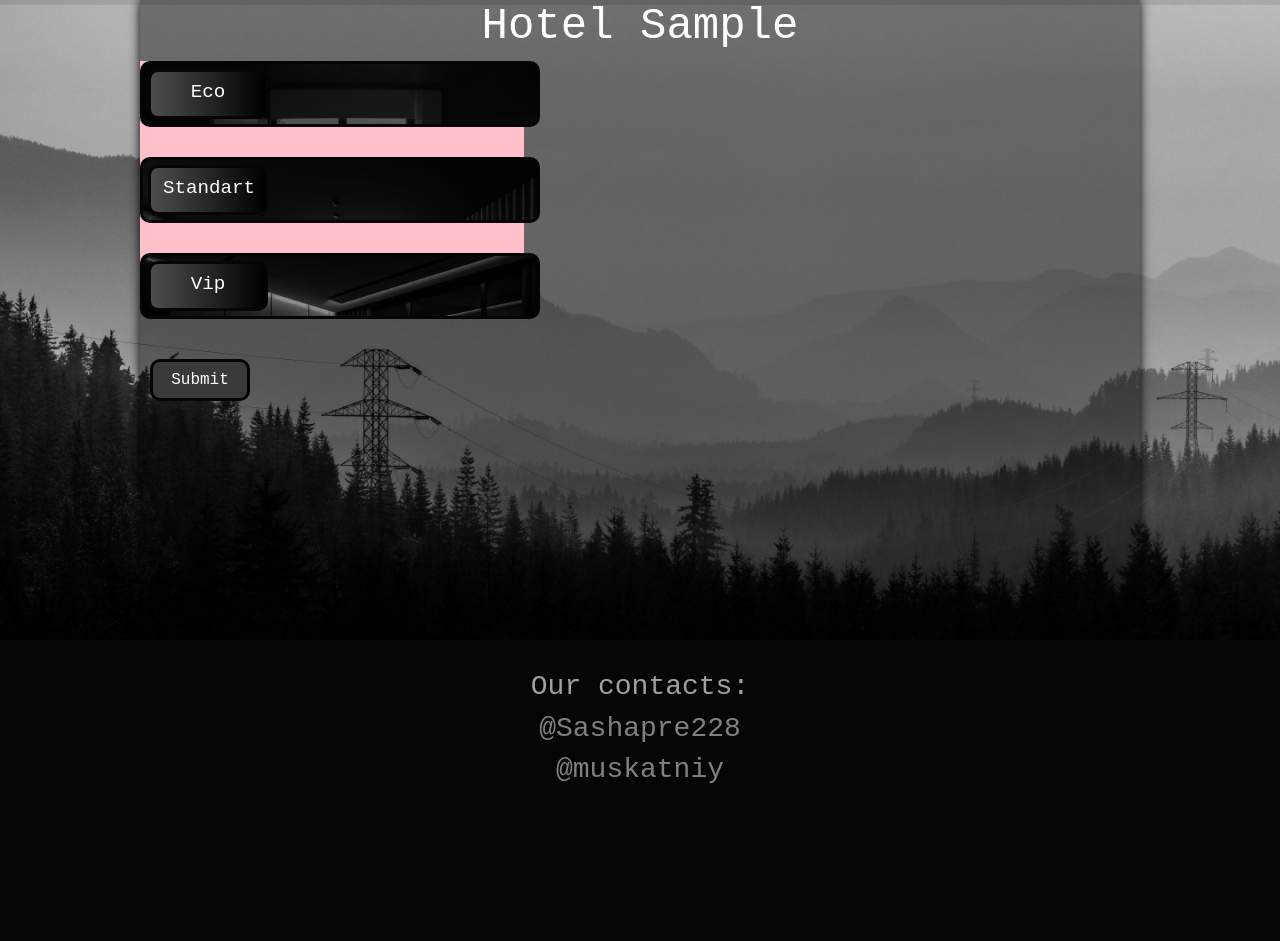
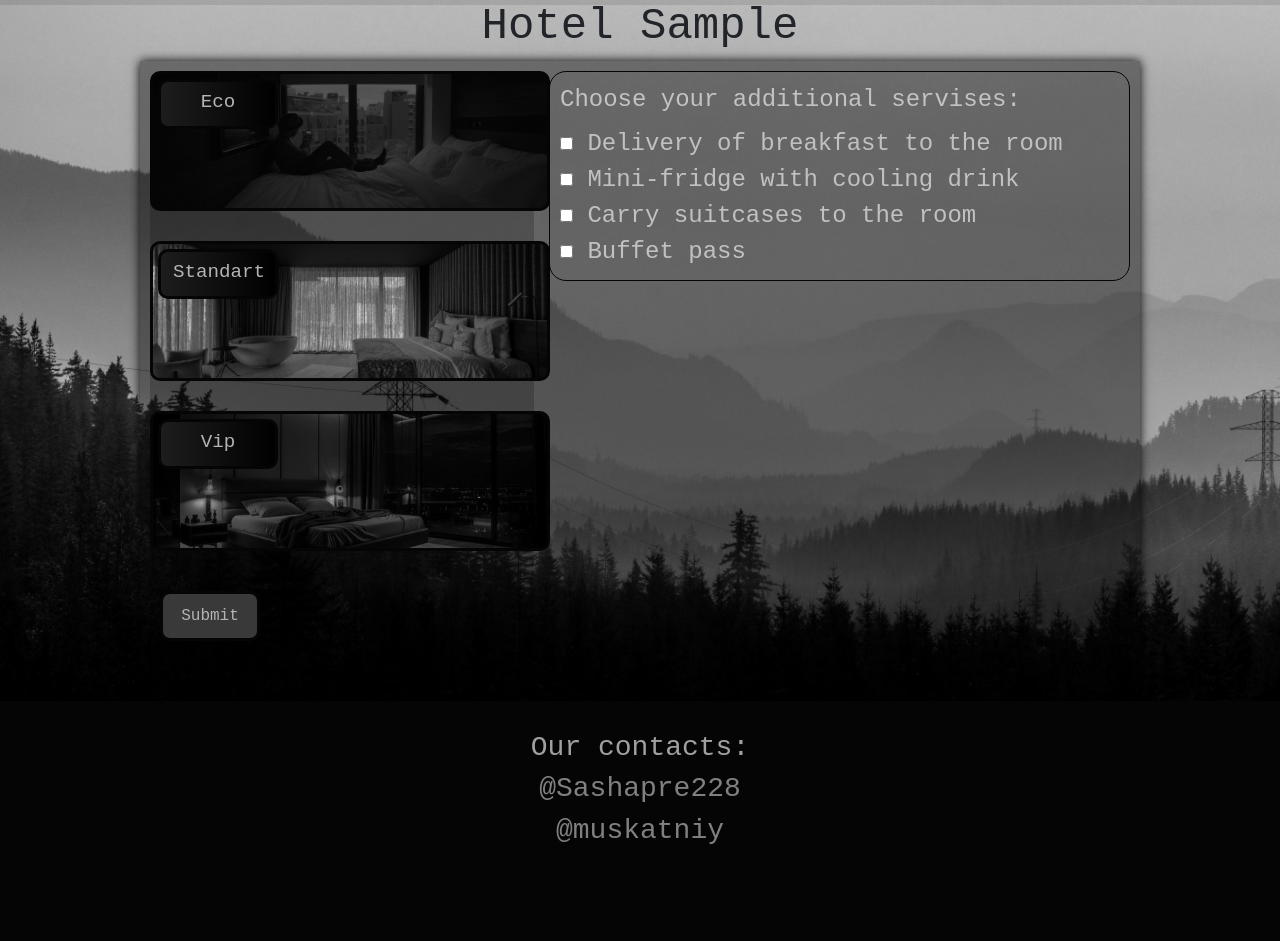
Before and after one commit to OleksandrKasapchuk/hotel_booking, a Django app: page /show-results//1/10/1/1/ in a window 1280 px wide. Shown: the part 80-1021 px from the top of the page. Before the commit the page ends 863 px from the top, so only its background shows below. Run offline with Django 5.2, Linux system fonts and the light colour scheme; tables that the repository leaves empty hold one stand-in row (values such as "Sample post").

Commit message:
rooms update

```diff
--- a/booking/models.py
+++ b/booking/models.py
@@ -34,6 +34,9 @@ class Room(models.Model):
     def __str__(self):
         return f"{self.hotel} room #{self.number} for {self.capacity}"
 
+class AdditionalFavor(models.Model):
+    name = models.CharField(max_length=50)
+    price=models.DecimalField(max_digits=10, decimal_places=2)
 
 class Booking(models.Model):
     user = models.ForeignKey(CustomUser, on_delete=models.CASCADE, related_name="bookings")
@@ -41,6 +44,7 @@ class Booking(models.Model):
     start_date = models.DateField()
     end_date = models.DateField()
     creation_date = models.DateField(auto_now_add=True)
+    favors = models.ManyToManyField(AdditionalFavor)
 
     def is_active(self):
         # ending = self.end_date.date()
--- a/static/css/style.css
+++ b/static/css/style.css
@@ -173,11 +173,11 @@ input {
     flex-direction: column;
     gap: 30px;
     background-color: rgba(0, 0, 0, 0.2);
+    border-radius: 22px;
     align-items: start;
     text-align: start;
     width: 30vw;
-    height: 30vh;
-    background-color: pink;
+    height: 100vh;
 }
 .sidebar {
     position: fixed;
@@ -265,6 +265,16 @@ main a:visited {
     width: 100px;
     height: 50px;
     margin: 10px;
+    color: rgb(180, 180, 180);
+}
+
+.btn-room:hover {
+    background-color: #707070;
+    border: #050505 solid;
+    border-radius: 10px;
+    width: 100px;
+    height: 50px;
+    margin: 10px;
 }
 
 .btn-ch {
@@ -275,25 +285,53 @@ main a:visited {
     height: 50px;
     margin: 5px;
     font-size: 1.2rem;
-    background: linear-gradient(90deg, rgba(77,77,77,1) 0%, rgba(0,0,0,1) 100%);
+    background: linear-gradient(90deg, rgba(29,29,29,1) 0%, rgba(0,0,0,1) 100%);
+    color: rgb(180, 180, 180);
 }
 
 .eco_box {
     background-size: cover;
     background-repeat: no-repeat;
     background-image: url("../images/eco.jpg");
+    background-position: 50% 50%;
 }
 
 .std_box {
     background-size: cover;
     background-repeat: no-repeat;
     background-image: url("../images/stand.jpg");
+    background-position: 50% 50%;
 }
 
 .vip_box {
     background-size: cover;
     background-repeat: no-repeat;
     background-image: url("../images/vip.jpg");
+    background-position: 50% 50%;
+}
+
+.container_room {
+    display: flex;
+    flex-direction: row;
+    align-items: start;
+    justify-content: center;
+    padding: 10px;
+}
+
+.favors {
+    border: 1px solid #050505;
+    font-size: 1.5rem;
+    border-radius: 17px;
+    padding: 10px;
+    margin-left: 15px;
+}
+
+.legend {
+    color: rgb(195, 195, 195);
+}
+
+.favors label {
+    color: rgb(193, 193, 193);
 }
 
 @media(max-width: 1000px){
--- a/templates/booking/rooms.html
+++ b/templates/booking/rooms.html
@@ -1,8 +1,8 @@
 {% extends "base.html" %}
 
 {% block main %}
-<main>
-    <h1> {{hotel}} </h1>
+<h1> {{hotel}} </h1>
+<main class="container_room">
     <form method="POST" action="{% url 'book-room' hotel.id capacity start_date end_date %}" class="choose-type-container">
         {% csrf_token %}
         <div class="category_box eco_box">
@@ -19,5 +19,16 @@
         </div>
         <button type="submit" class="btn btn-primary btn-room">Submit</button>
     </form>
+    <fieldset class="favors">
+        <legend class="legend">Choose your additional servises:</legend>
+            <input type="checkbox" name="horns" value=1>
+            <label for="horns">Delivery of breakfast to the room</label> <br>
+            <input type="checkbox"name="scales" value=2>
+            <label for="scales">Mini-fridge with cooling drink</label> <br>
+            <input type="checkbox" name="horns" value=3>
+            <label for="scales">Carry suitcases to the room</label> <br>
+            <input type="checkbox" name="horns" value=4>
+            <label for="horns">Buffet pass</label>
+    </fieldset>
 </main>
 {% endblock %}
```
Also changed, not shown: booking/migrations/0006_additionalfavor_booking_favors.py (added).
